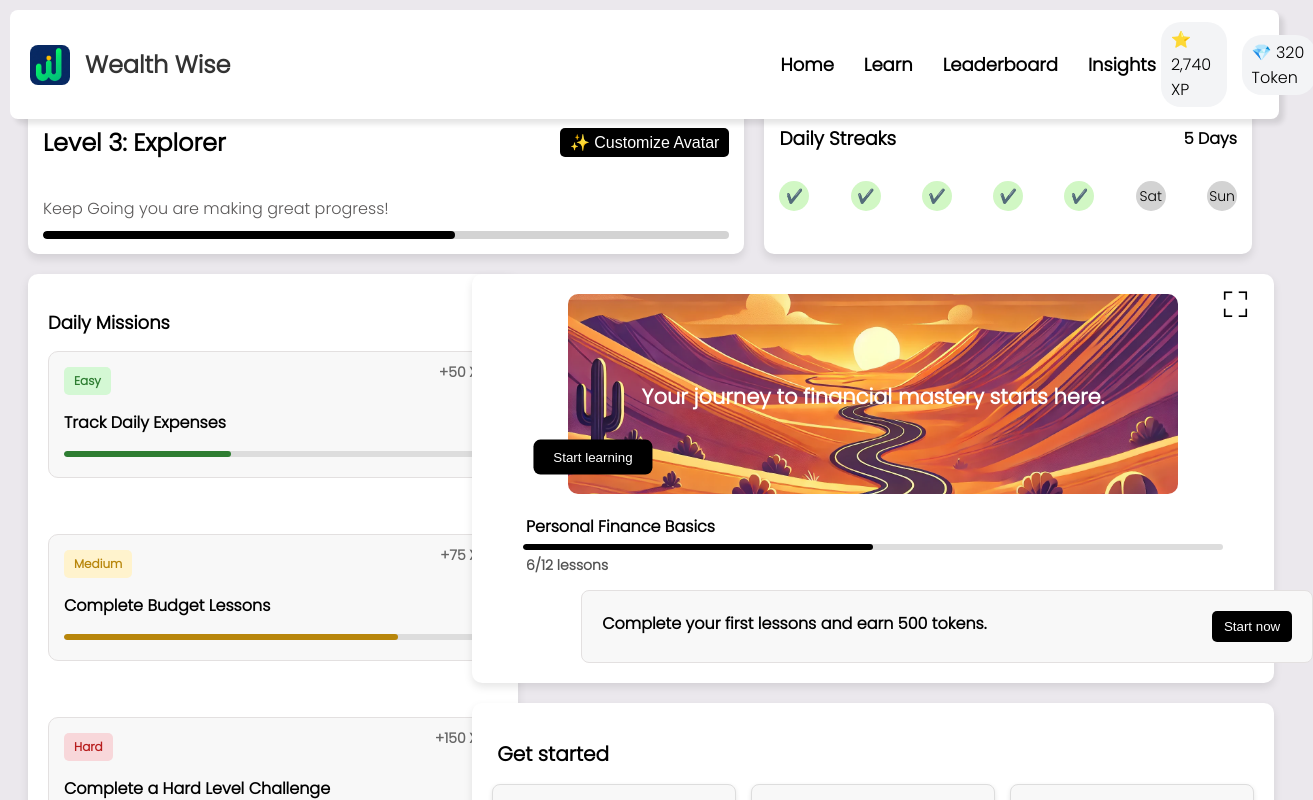
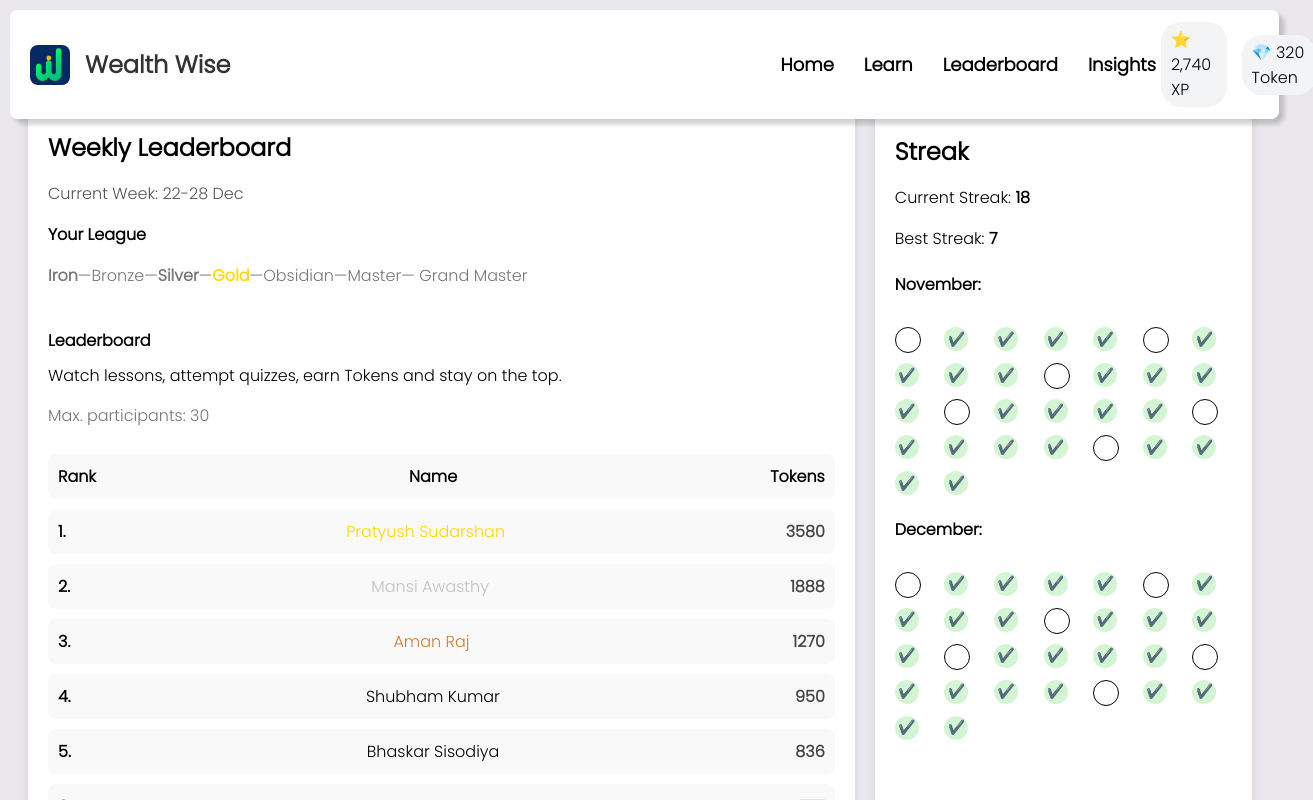
Before and after one commit to aditiarya37/WealthWise, a React (Vite) app: page /leaderboard in a window 1280 px wide. Shown: the top 800 px of the page, 1313 px wide, since content can reach past the window. Built offline with nearby package versions, Linux system fonts and the light colour scheme.

Commit message:
added the leaderboard page

```diff
--- a/package.json
+++ b/package.json
@@ -11,7 +11,8 @@
   },
   "dependencies": {
     "react": "^18.3.1",
-    "react-dom": "^18.3.1"
+    "react-dom": "^18.3.1",
+    "react-router-dom": "^7.1.4"
   },
   "devDependencies": {
     "@eslint/js": "^9.17.0",
--- a/src/App.jsx
+++ b/src/App.jsx
@@ -1,18 +1,20 @@
-import { useState } from 'react'
-import NavBar from './components/NavBar.jsx'
-import Dashboard from './components/Dashboard.jsx'
-import MainBody from './components/MainBody.jsx'
+import { BrowserRouter as Router, Routes, Route } from "react-router-dom";
+import NavBar from "./components/NavBar.jsx";
+import Dashboard from "./components/Dashboard.jsx";
+import MainBody from "./components/MainBody.jsx";
+import Leaderboard from "./components/leaderboard/Leaderboard.jsx"; // Import Leaderboard
 
 function App() {
-  const [count, setCount] = useState(0)
+  return (
+    <Router>
+      <NavBar /> {/* NavBar stays on all pages */}
 
-  return (
-    <>
-      <NavBar />
-      <Dashboard />
-      <MainBody />
-    </>
-  )
+      <Routes>
+        <Route path="/" element={<><Dashboard /><MainBody /></>} /> {/* Home Page */}
+        <Route path="/leaderboard" element={<Leaderboard />} /> {/* Leaderboard Page */}
+      </Routes>
+    </Router>
+  );
 }
 
-export default App
+export default App;
--- a/src/components/Dashboard.css
+++ b/src/components/Dashboard.css
@@ -7,7 +7,7 @@
   }
 
   /* Level Progress Card */
-  .level-card {
+  .level-card-db {
     background: white;
     padding: 15px;
     border: rgb(53, 51, 51);
@@ -56,7 +56,7 @@
   }
 
   /* Daily Streaks Card */
-  .streak-card {
+  .streak-card-db {
     background: white;
     padding: 15px;
     border-radius: 10px;
--- a/src/components/Dashboard.jsx
+++ b/src/components/Dashboard.jsx
@@ -5,7 +5,7 @@ const Dashboard = () => {
   return (
     <div className="dashboard-container">
       {/* Level Progress Section */}
-      <div className="level-card">
+      <div className="level-card-db">
         <div className="level-header">
           <h2>Level 3: Explorer</h2>
           <button className="customize-avatar">
@@ -21,7 +21,7 @@ const Dashboard = () => {
       </div>
 
       {/* Daily Streaks Section */}
-      <div className="streak-card">
+      <div className="streak-card-db">
         <div className="streak-header">
           <h3>Daily Streaks</h3>
           <span className="streak-count">5 Days</span>
--- a/src/components/NavBar.css
+++ b/src/components/NavBar.css
@@ -75,7 +75,7 @@
 
 .nav-links a:hover {
   background-color: #0a1d3d;
-  color: #ffcd0f;
+  color: white;
   padding: 5px; /* Ensure it's the same as normal state */
   border-radius: 5px;
 }
--- a/src/components/NavBar.jsx
+++ b/src/components/NavBar.jsx
@@ -1,4 +1,5 @@
 import React, { useState, useEffect } from "react";
+import { Link } from "react-router-dom"; // Import Link from react-router-dom
 import "./NavBar.css";
 import logo from "../assets/WealthWiseIcon.png";
 import profileIcon from "../assets/profileIcon.png";
@@ -8,11 +9,7 @@ const NavBar = () => {
 
   useEffect(() => {
     const handleScroll = () => {
-      if (window.scrollY > 20) {
-        setScrolled(true);
-      } else {
-        setScrolled(false);
-      }
+      setScrolled(window.scrollY > 20);
     };
 
     window.addEventListener("scroll", handleScroll);
@@ -31,10 +28,10 @@ const NavBar = () => {
 
       {/* Navigation Links */}
       <div className="nav-links">
-        <a href="#">Home</a>
-        <a href="#">Learn</a>
-        <a href="#">Leaderboard</a>
-        <a href="#">Insights</a>
+        <Link to="/">Home</Link>
+        <Link to="#">Learn</Link>
+        <Link to="/leaderboard">Leaderboard</Link> {/* ✅ Fixed Link */}
+        <Link to="#">Insights</Link>
       </div>
 
       {/* XP, Tokens, and Profile */}
--- /dev/null
+++ b/src/components/leaderboard/Leaderboard.css
@@ -0,0 +1,170 @@
+.leaderboard-container {
+  display: flex;
+  justify-content: space-between;
+  align-items: flex-start;
+  padding: 20px;
+  gap: 20px;
+  margin-top: 70px;
+}
+
+/* Set 70% width for leaderboard and 30% for streak */
+.leaderboard-card {
+  flex: 7;
+  height: 110vh;
+  background: white;
+  padding: 20px;
+  border-radius: 10px;
+  box-shadow: 0px 2px 10px rgba(0, 0, 0, 0.1);
+}
+
+.streak-card {
+  flex: 3;
+  background: white;
+  padding: 20px;
+  height: 110vh;
+  border-radius: 10px;
+  box-shadow: 0px 2px 10px rgba(0, 0, 0, 0.1);
+}
+
+/* Titles */
+.title {
+  font-size: 1.5rem;
+  font-weight: bold;
+}
+
+.leaderboard-list-title {
+  margin: 20px 0px 0px 0px;
+  font-weight: 600;
+}
+
+.leaderboard-list-text {
+  font-weight: 500;
+  margin-top: 0px;
+  margin-bottom: 5px;
+}
+
+.leaderboard-list-para {
+  font-weight: 500;
+  color: #777;
+  margin-top: 0px;
+}
+
+/* Styling for Leaderboard */
+.week {
+  color: #555;
+  margin-bottom: 15px;
+}
+
+.league-section {
+  margin-bottom: 20px;
+}
+
+.subtitle {
+  font-weight: bold;
+}
+
+.league {
+  font-size: 1rem;
+  color: #777;
+}
+
+.league-tier {
+  font-weight: bold;
+}
+
+.gold { color: gold; }
+.silver { color: silver; }
+.bronze { color: #CD7F32; }
+
+.leaderboard-list {
+  display: flex;
+  flex-direction: column;
+  gap: 10px;
+}
+
+.leaderboard-entry-header {
+  display: flex;
+  justify-content: space-between;
+  padding: 10px;
+  background: #f9f9f9;
+  border-radius: 8px;
+  font-weight: bold;
+}
+
+.leaderboard-entry {
+  display: flex;
+  justify-content: space-between;
+  padding: 10px;
+  background: #f9f9f9;
+  border-radius: 8px;
+}
+
+.rank {
+  font-weight: bold;
+}
+
+.tokens {
+  font-weight: bold;
+  color: #444;
+}
+
+/* Streak Section */
+
+.streak-nav {
+  display: flex;
+  justify-content: space-between;
+  margin-top: 130px;
+}
+
+.streak-nav button {
+  background: none;
+  border: none;
+  font-weight: bold;
+  cursor: pointer;
+}
+
+/* Responsive adjustments */
+@media (max-width: 768px) {
+  .leaderboard-container {
+    flex-direction: column;
+  }
+  .leaderboard-card, .streak-card {
+    flex: 1;
+    width: 100%;
+  }
+}
+
+
+
+
+.streak-grid {
+  display: grid;
+  grid-template-columns: repeat(7, 1fr);
+  gap: 10px; /* Space between circles */
+  margin-top: 30px;
+}
+
+.dot {
+  width: 24px;
+  height: 24px;
+  border-radius: 50%;
+  display: flex;
+  align-items: center;
+  justify-content: center;
+  font-size: 14px;
+  font-weight: bold;
+  text-align: center;
+}
+
+/* Green-filled circles with ticks */
+.checked {
+  background-color: #d4f5d4;
+  color: green;
+}
+
+/* Empty circles */
+.empty {
+  background-color: white;
+  color: black;
+  border: 1px solid black;
+}
--- a/src/components/leaderboard/Leaderboard.jsx
+++ b/src/components/leaderboard/Leaderboard.jsx
@@ -0,0 +1,91 @@
+import Navbar from '../NavBar';
+import "./Leaderboard.css";
+
+const Leaderboard = () => {
+  const leaderboardData = [
+    { rank: "1", name: "Pratyush Sudarshan", tokens: 3580, color: "gold" },
+    { rank: "2", name: "Mansi Awasthy", tokens: 1888, color: "silver" },
+    { rank: "3", name: "Aman Raj", tokens: 1270, color: "bronze" },
+    { rank: "4", name: "Shubham Kumar", tokens: 950, color: "gray" },
+    { rank: "5", name: "Bhaskar Sisodiya", tokens: 836, color: "gray" },
+    { rank: "6", name: "Mayank Jain", tokens: 777, color: "gray" },
+    { rank: "7", name: "Vishwas Joshi", tokens: 712, color: "gray" },
+  ];
+
+  const generateStreakDots = (days) => {
+    return Array(days).fill().map((_, i) => (
+      <span key={i} className={`dot ${i % 5 !== 0 ? "checked" : "empty"}`}>
+        {i % 5 !== 0 ? "✔️" : ""}
+      </span>
+    ));
+  };
+
+  return (
+    <>
+      <Navbar />
+      <div className="leaderboard-container">
+        <div className="leaderboard-card">
+          <h2 className="title">Weekly Leaderboard</h2>
+          <p className="week">Current Week: 22-28 Dec</p>
+
+          <div className="league-section">
+            <p className="subtitle">Your League</p>
+            <p className="league">
+              <span className="league-tier">Iron</span>—Bronze—
+              <span className="league-tier highlight">Silver</span>—
+              <span className="league-tier gold">Gold</span>—Obsidian—Master—
+              Grand Master
+            </p>
+          </div>
+
+          <div className="leaderboard-list">
+            <p className="leaderboard-list-title">Leaderboard</p>
+            <p className="leaderboard-list-text">Watch lessons, attempt quizzes, earn Tokens and stay on the top.</p>
+            <p className="leaderboard-list-para">Max. participants: 30</p>
+            <div className="leaderboard-entry-header">
+              <span>Rank</span>
+              <span>Name</span>
+              <span>Tokens</span>
+            </div>
+            {leaderboardData.map((player, index) => (
+              <div key={index} className="leaderboard-entry">
+                <span className={`rank rank-${player.color}`}>{player.rank}.</span>
+                <span className={`name ${player.color}`}>{player.name}</span>
+                <span className="tokens">{player.tokens}</span>
+              </div>
+            ))}
+          </div>
+        </div>
+
+        <div className="streak-card">
+          <h3 className="title">Streak</h3>
+          <p>Current Streak: <strong>18</strong></p>
+          <p>Best Streak: <strong>7</strong></p>
+
+          <div className="streak-section">
+            <div className="streak-month">
+              <h4>November:</h4>
+              <div className="streak-grid">
+                {generateStreakDots(30)}
+              </div>
+            </div>
+
+            <div className="streak-month">
+              <h4>December:</h4>
+              <div className="streak-grid">
+                {generateStreakDots(30)}
+              </div>
+            </div>
+          </div>
+
+          <div className="streak-nav">
+            <button>{"<"} Previous</button>
+            <button>Next {">"}</button>
+          </div>
+        </div>
+      </div>
+    </>
+  );
+};
+
+export default Leaderboard;
```
Also changed, not shown: src/components/leaderboard/Leaderbaord.css (deleted), 1 other file (tests, documents, lock files or other folders).
